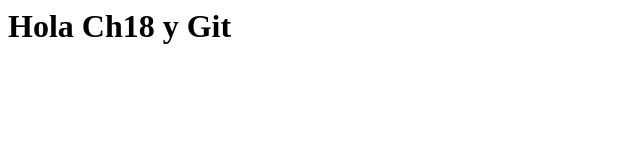
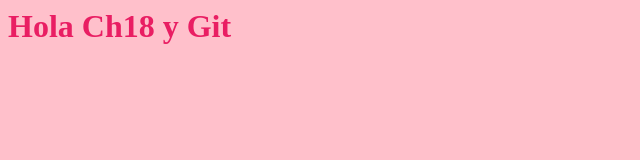
Before and after one commit to breendaTrejo/web1, a plain HTML site: page index.html in a window 1280 px wide. Shown: the whole page, without its empty margins (0-640 px from the left). Drawn offline with Linux system fonts and the light colour scheme.

Commit message:
style: color fondo h1

```diff
--- a/index.html
+++ b/index.html
@@ -1,6 +1,6 @@
 <html>
   <head>
-
+	<link rel="stylesheet" href="mystyle.css">
   </head>
   <body>
 	<h1>Hola Ch18 y Git</h1>
--- a/mystyle.css
+++ b/mystyle.css
@@ -0,0 +1,8 @@
+body{
+  background-color: pink;
+
+}
+
+h1{
+  color: #e91e63;
+}
```
